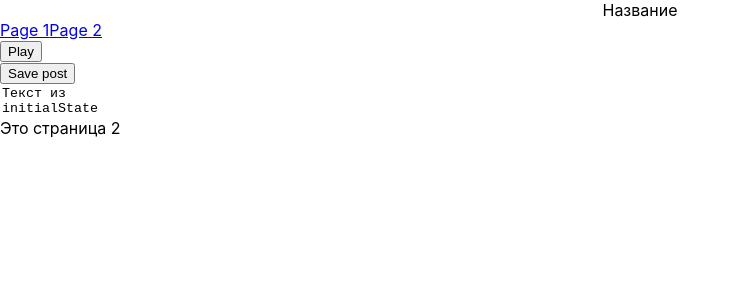
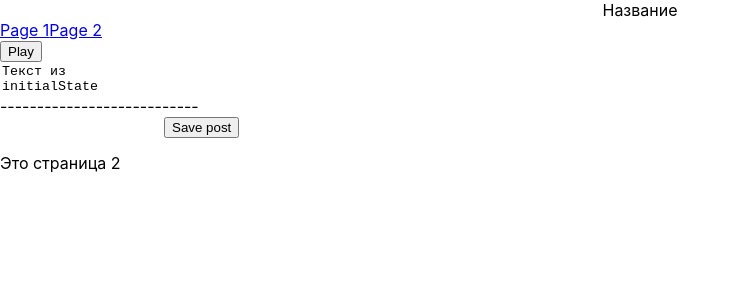
Before and after one commit to Spirichyels/nenotion2019, a React (Create React App) app: page /page2 in a window 1280 px wide. Shown: the top 300 px of the page, without its empty margins (0-740 px from the left). Built offline with nearby package versions, Linux system fonts and the light colour scheme.

Commit message:
23.01.2025 заебался

```diff
--- a/src/App.js
+++ b/src/App.js
@@ -15,6 +15,7 @@ import PageTest3 from "./PageTest/PageTest3";
 import { getText, updateNewText } from "./store/testReducers";
 import { localApi } from "./localApi/localApi";
 import TextAreaContainer from "./localApi/textArea/TextAreaContainer";
+import TextAreaContainer2 from "./localApi/textArea/TextAreaContainer2";
 
 class App extends React.Component {
   render() {
@@ -22,7 +23,8 @@ class App extends React.Component {
     //console.log(this.props.text);
 
     const onPlay = () => {
-      console.log(localApi.getAllText());
+      console.log("api", localApi.getAllText());
+      console.log("initialState", this.props.text);
     };
 
     return (
@@ -42,11 +44,11 @@ class App extends React.Component {
             /> */}
           </div>
           <div>
-            <TextAreaContainer
-              text={this.props.text}
-              updateNewText={this.props.updateNewText}
-              getText={this.props.getText}
-            ></TextAreaContainer>
+            <TextAreaContainer></TextAreaContainer>
+          </div>
+          ---------------------------
+          <div>
+            <TextAreaContainer2></TextAreaContainer2>
           </div>
         </div>
         <div></div>
@@ -54,6 +56,11 @@ class App extends React.Component {
         <Route path="/page2" render={() => <PageTest2 />} />
       </div>
     );
+  }
+
+  componentDidMount() {
+    console.log("apiText:", localApi.getAllText());
+    console.log("initialState: ", this.props.text);
   }
 }
 
--- a/src/localApi/localApi.js
+++ b/src/localApi/localApi.js
@@ -13,15 +13,15 @@
 // tasks.forEach((task) => renderTask(task));
 
 export const localApi = {
-  text: "Текст из initialStateasd\nasdasdasd\nasdasdasd\nasdasdasd\nasdassssssasd\n",
+  apiText: "gthdfzd\nasdasdasd\nasdasdasd\nasdasdasd\nasdassssssasd\n",
 
   getAllText() {
-    return this.text;
+    return this.apiText;
   },
 
   updateAllText(text) {
     //debugger;
-    this.text = text;
+    this.apiText = text;
     //console.log("text: ", text);
     //console.log("localApi.text: ", localApi.text);
 
--- /dev/null
+++ b/src/localApi/textArea/TextArea.jsx
@@ -0,0 +1,18 @@
+import React from "react";
+
+const TextArea = ({ handleSubmit, text }) => {
+  return (
+    <div>
+      <button type="submit">Save post</button>
+      <form method="post" onSubmit={handleSubmit}>
+        <textarea
+          //onBlur={deactivateMode}
+          name="textName"
+          defaultValue={text}
+        ></textarea>
+      </form>
+    </div>
+  );
+};
+
+export default TextArea;
--- a/src/localApi/textArea/TextAreaContainer.jsx
+++ b/src/localApi/textArea/TextAreaContainer.jsx
@@ -1,16 +1,11 @@
 import React from "react";
+import TextArea from "./TextArea";
+import { connect } from "react-redux";
+import { getText, updateNewText } from "../../store/testReducers";
+import { withRouter } from "react-router-dom/cjs/react-router-dom.min";
+import { compose } from "redux";
 
-class TextAreaContainer extends React.Component {
-  state = {
-    //editMode: false,
-    text: this.props.text,
-  };
-
-  updateLocalState = (newText) => {
-    this.state.text = newText;
-  };
-
-  handleSubmit = (e) => {
+function handleSubmit(e) {
   // Prevent the browser from reloading the page
   e.preventDefault();
 
@@ -23,42 +18,52 @@ class TextAreaContainer extends React.Component {
 
   // Or you can work with it as a plain object:
   const formJson = Object.fromEntries(formData.entries());
-    this.state.text = formJson;
-    this.props.updateNewText(this.state.text);
+
+  //this.updateNewText(formJson);
   //debugger;
   console.log("inputtex:", formJson);
+}
+
+class TextAreaClass extends React.Component {
+  state = {
+    localText: this.props.text,
   };
+
+  refreshText = () => {
+    // console.log("localText:", this.state.localText);
+    // console.log("this.props.text:", this.props.text);
+    this.props.getText();
+    this.setState({
+      localText: this.props.text,
+    });
+    console.log("localText:", this.state.localText);
+  };
+
+  componentDidMount() {
+    debugger;
+    console.log("localText0: ", this.state.localText);
+    this.refreshText();
+  }
 
   componentDidUpdate(prevProps, prevState) {
     console.log("componentDidUpdate TextAreaContainer");
-    this.props.getText();
+
     debugger;
-    if (prevProps.text !== this.props.text) {
-      //this.updateLocalState(this.props.text);
-      //this.props.getText();
-      //   this.setState({
-      //     text: this.props.text,
-      //   });
+    console.log("localText2: ", this.state.localText);
+    if (this.props.text !== prevProps.text) {
+      this.refreshText();
     }
-  }
-  componentDidMount() {
-    console.log("componentDidMount TextAreaContainer");
-
-    this.props.getText();
-    //this.updateLocalState("");
-
-    //debugger;
   }
 
   render() {
     return (
       <div>
-        <button type="submit">Save post</button>
         <form method="post" onSubmit={this.handleSubmit}>
           <textarea
             //onBlur={deactivateMode}
-            name="textName"
-            defaultValue={this.state.text}
+            //onChange={this.onChange}
+            name="postContent"
+            defaultValue={this.state.localText}
           ></textarea>
         </form>
       </div>
@@ -66,4 +71,19 @@ class TextAreaContainer extends React.Component {
   }
 }
 
+const mapStateToProps = (state) => {
+  return {
+    text: state.test.text,
+    //newTextUpdate: state.test.newTextUpdate,
+  };
+};
+
+const TextAreaContainer = compose(
+  withRouter,
+  connect(mapStateToProps, {
+    updateNewText,
+    getText,
+  })
+)(TextAreaClass);
+
 export default TextAreaContainer;
--- /dev/null
+++ b/src/localApi/textArea/TextAreaContainer2.jsx
@@ -0,0 +1,44 @@
+import React, { useEffect, useState } from "react";
+
+const TextAreaContainer2 = ({ text }) => {
+  console.log("TextAreaContainer");
+  let [newPostContent, pushInputText] = useState(text);
+
+  useEffect(() => {
+    pushInputText(text);
+  }, [text]);
+
+  function handleSubmit(e) {
+    // Prevent the browser from reloading the page
+    e.preventDefault();
+
+    // Read the form data
+    const form = e.target;
+    const formData = new FormData(form);
+
+    // You can pass formData as a fetch body directly:
+    fetch("/some-api", { method: form.method, body: formData });
+
+    // Or you can work with it as a plain object:
+    const formJson = Object.fromEntries(formData.entries());
+
+    pushInputText(formJson);
+    //debugger;
+    console.log("inputtex:", formJson);
+  }
+
+  return (
+    <div>
+      <form method="post" onSubmit={handleSubmit}>
+        <textarea
+          //onBlur={deactivateMode}
+          name="postContent"
+          defaultValue={text}
+        ></textarea>
+        <button type="submit">Save post</button>
+      </form>
+    </div>
+  );
+};
+
+export default TextAreaContainer2;
```
Also changed, not shown: src/PageTest/PageTest3.jsx (line endings or trailing spaces). Lines whose indentation alone changed are shown as unchanged.
